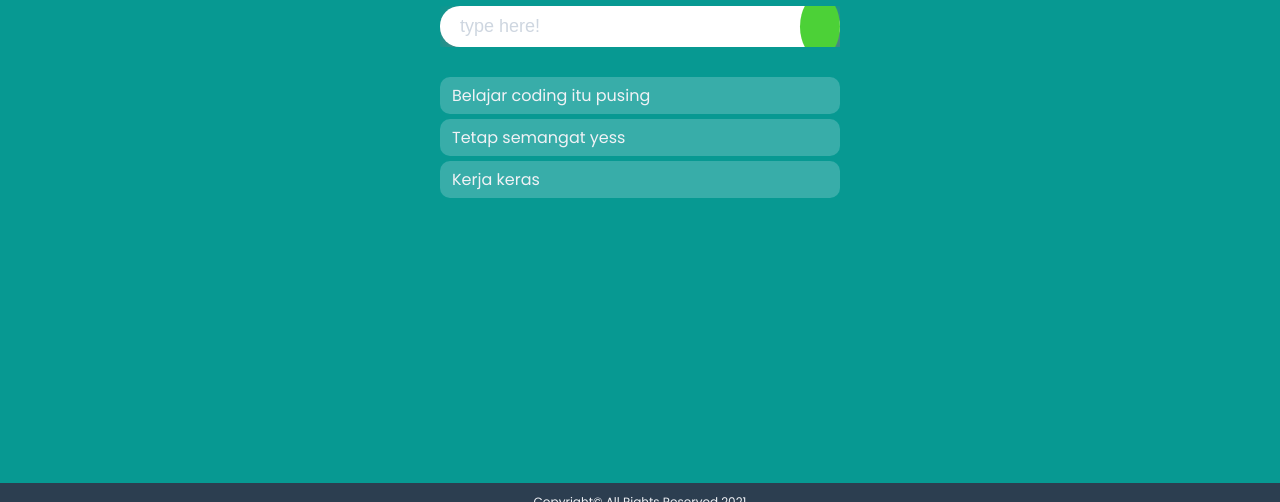
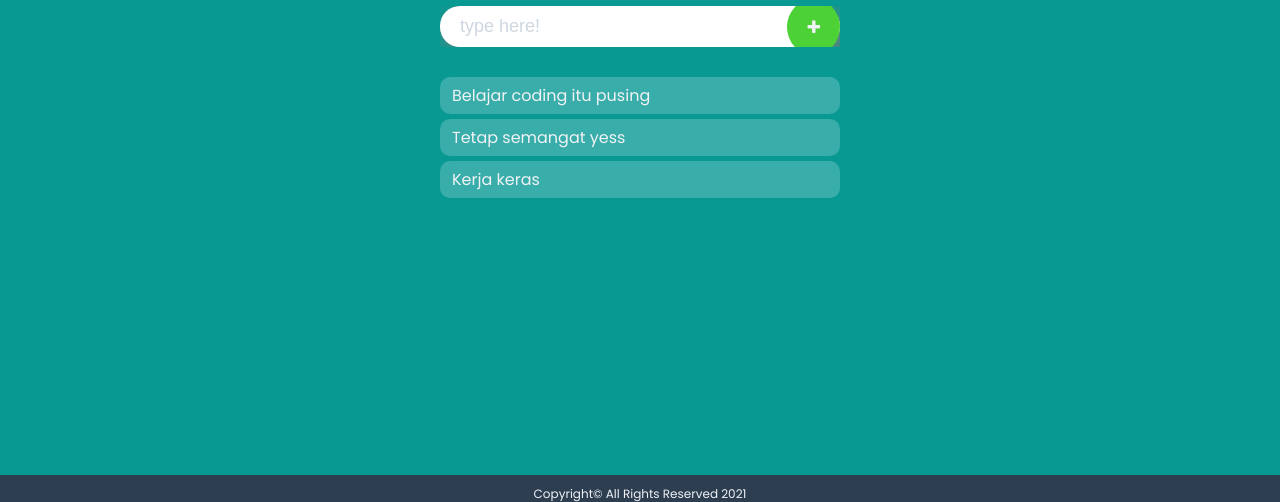
Before and after one commit to MohdHoiruttmim/to_do_list, a plain HTML site: page index.html in a window 1280 px wide. Shown: the part 256-758 px from the top of the page. Drawn offline with Linux system fonts and the light colour scheme.

Commit message:
Bismillah

```diff
--- a/index.html
+++ b/index.html
@@ -4,7 +4,7 @@
 	<meta charset="UTF-8">
 	<meta name="viewport" content="width=device-width, initial-scale=1.0">
 	<link rel="stylesheet" href="style.css">
-	<!-- <link rel="stylesheet" href="//maxcdn.bootstrapcdn.com/font-awesome/4.3.0/css/font-awesome.min.css"> -->
+	<link rel="stylesheet" href="//maxcdn.bootstrapcdn.com/font-awesome/4.3.0/css/font-awesome.min.css">
 	<title>To Do List</title>
 </head>
 <body>
```
